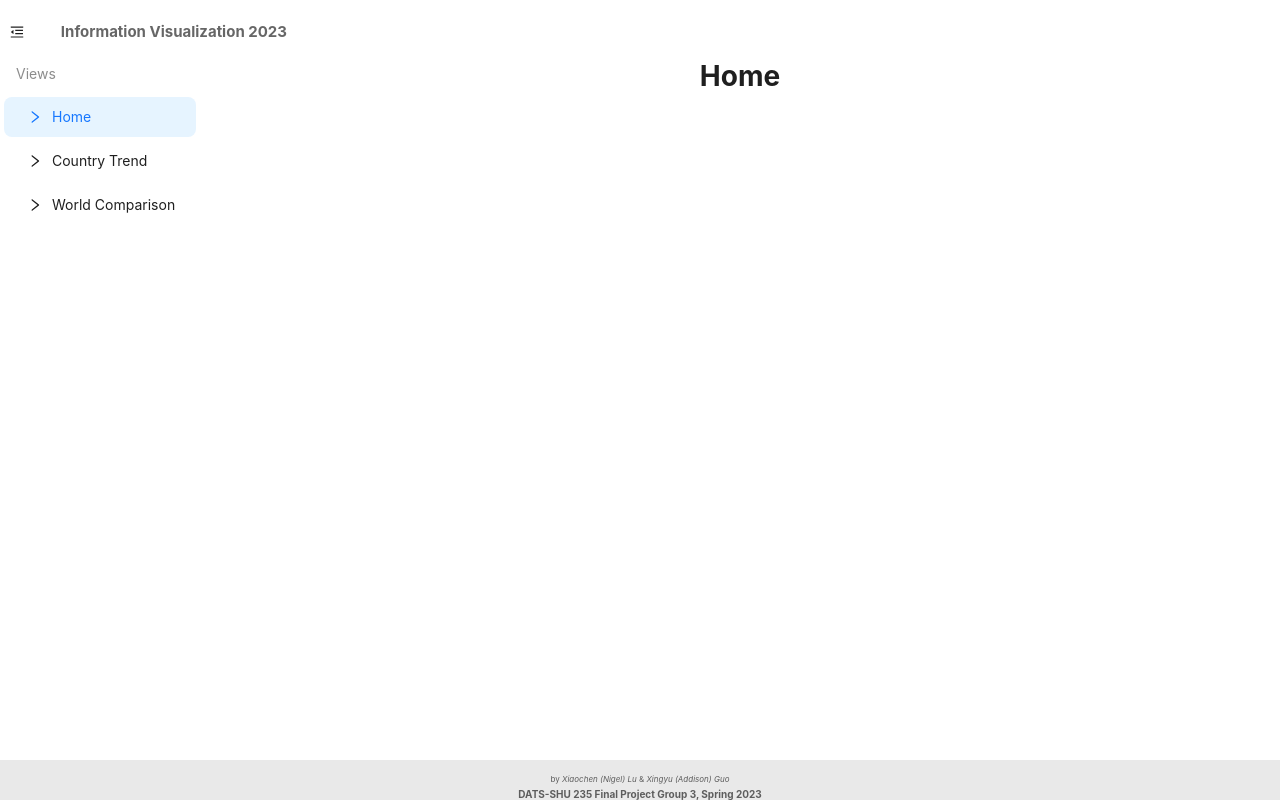
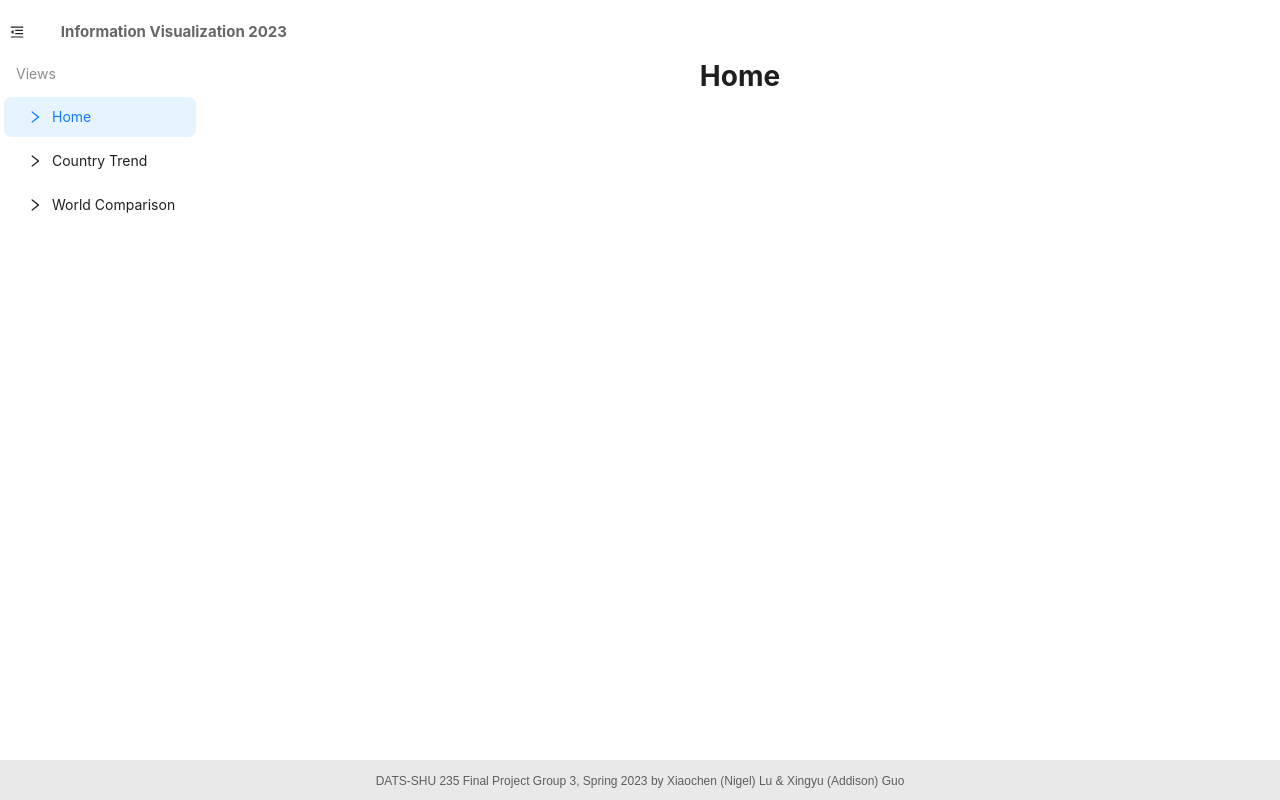
Before and after one commit to NigelLu/Info-Vis-Spring2023, a React app: page /heatmap in a window 1280 px wide. Built offline with nearby package versions, Linux system fonts and the light colour scheme.

Commit message:
fix: fixed the footer layout out of screen issue

```diff
--- a/src/components/Footer.jsx
+++ b/src/components/Footer.jsx
@@ -11,26 +11,30 @@ export default function Footer({ layoutHeight }) {
   return (
     <FooterAntd
       style={{
+        fontSize: "0.75rem",
         textAlign: "center",
+        paddingTop: "1.8vh",
         height: layoutHeight.footer,
         color: "rgba(0, 0, 0, 0.6)",
         backgroundColor: "rgba(0, 0, 0, 0.05)",
       }}
     >
-      <Row style={{ marginTop: "-2vh" }}>
+      DATS-SHU 235 Final Project Group 3, Spring 2023 by Xiaochen (Nigel) Lu &amp; Xingyu (Addison)
+      Guo
+      {/* <div style={{ fontSize: "1vh", top: "-1vh" }}>
+        <b>DATS-SHU 235 Final Project Group 3, Spring 2023</b> by <em>Xiaochen (Nigel) Lu</em> &amp;{" "}
+        <em>Xingyu (Addison) Guo</em>
+      </div> */}
+      {/* <Row style={{ position: "absolute", top: `95.5vh`, left: "45vw" }}>
         <Col span={24}>
-          <span style={{ fontSize: "8px" }}>
+          <span style={{ fontSize: "0.75vh" }}>
             by <em>Xiaochen (Nigel) Lu</em> &amp; <em>Xingyu (Addison) Guo</em>
           </span>
-        </Col>
-      </Row>
-      <Row style={{ paddingTop: "0.3rem", marginTop: "-0.75vh" }}>
-        <Col span={24}>
-          <span style={{ fontSize: "10px" }}>
+          <span style={{ fontSize: "1vh" }}>
             <b>DATS-SHU 235 Final Project Group 3, Spring 2023</b>
           </span>
         </Col>
-      </Row>
+      </Row> */}
     </FooterAntd>
   );
 }
```
